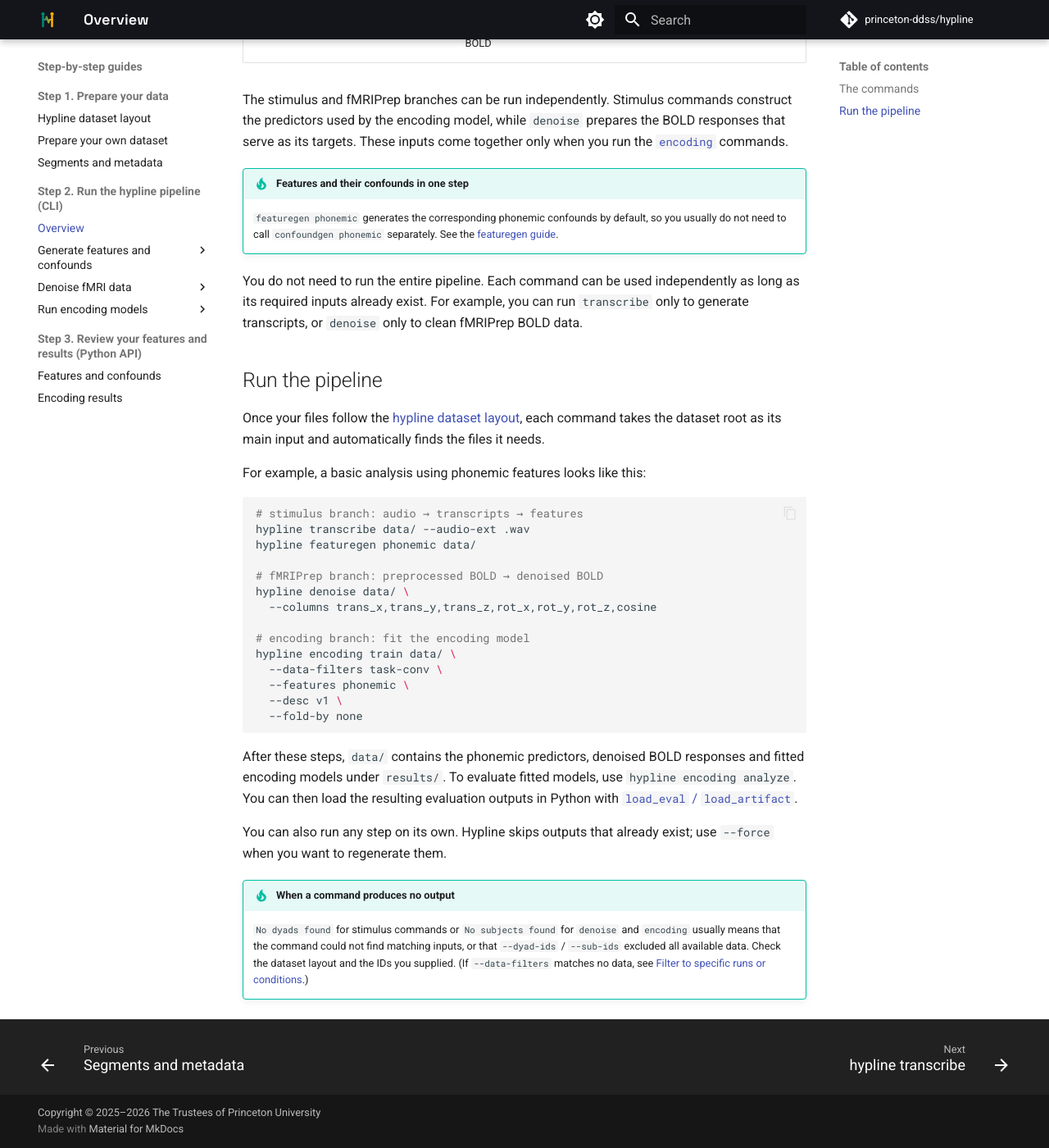
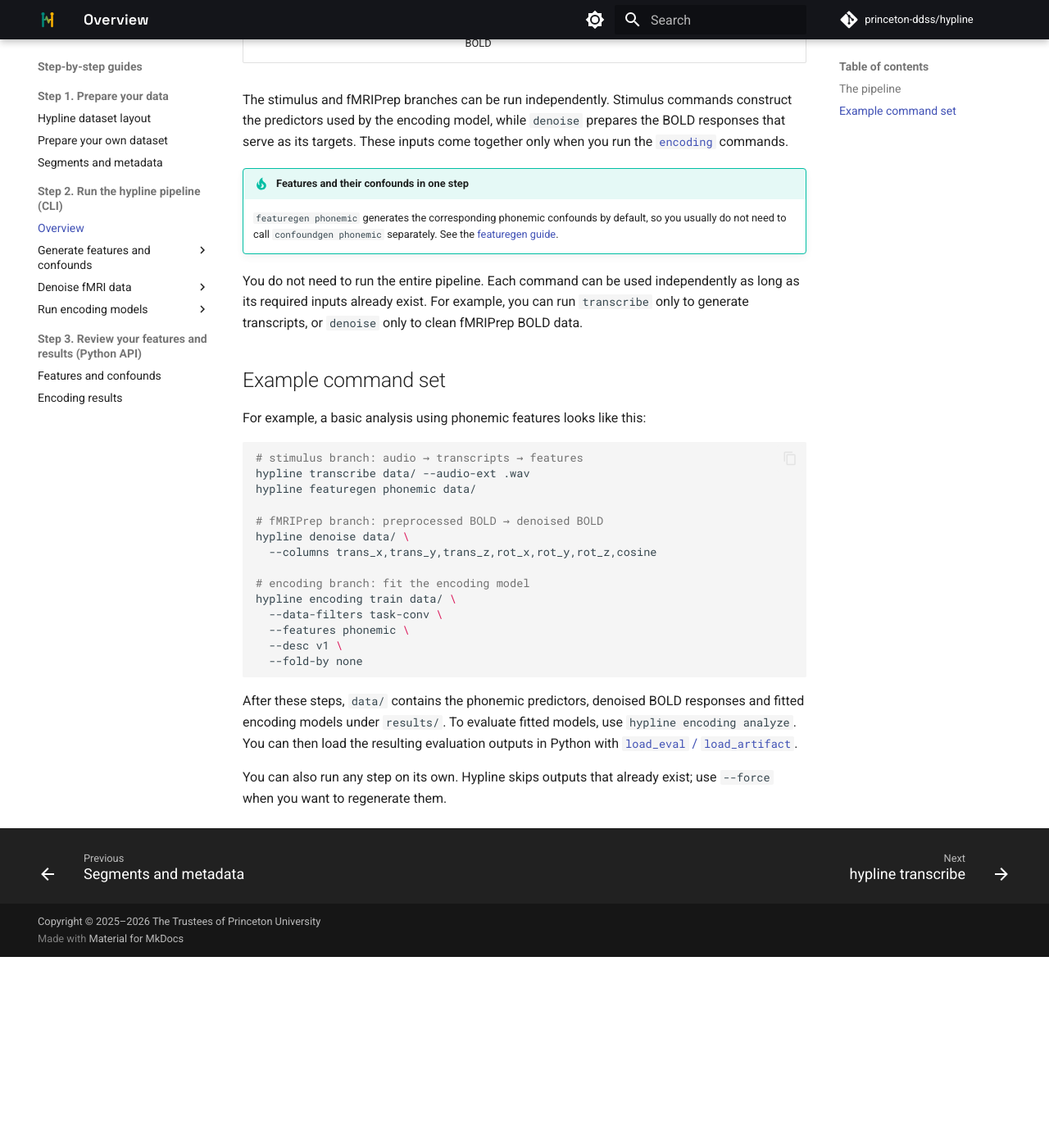
Before and after one commit to princeton-ddss/hypline, an MkDocs documentation site: the page built from docs/mkdocs/how-to/overview.md, in a window 1280 px wide and 1400 px high, scrolled down 1047 px. Shown: the whole window at 82% size. Built offline with MkDocs 1.6.1 and Material for MkDocs 9.7.7, drawn with Linux system fonts in a browser that asks for light colours; comment, search, counter and statistics services are not loaded; the version menu is left out; after the commit the page ends 2214 px from its top, so only the background shows below that; some of the changed text lies outside the part shown.

Commit message:
Update overview and command pipeline documentation

```diff
--- a/docs/mkdocs/how-to/overview.md
+++ b/docs/mkdocs/how-to/overview.md
@@ -1,9 +1,10 @@
 # Overview
 
-## The commands
+## The pipeline
 
-Hypline's commands form a modular pipeline. Each command reads from the same
-dataset root and writes its outputs back into that dataset.
+Hypline's commands form a modular pipeline. Once your files follow the
+[hypline dataset layout](data-prep/layout.md), each command takes the dataset root
+as its main input and automatically finds the files it needs.
 
 The workflow has three parts: (1) the **stimulus branch** prepares features
 describing the conversation; (2) the **fMRIPrep branch** prepares denoised BOLD responses;
@@ -38,11 +39,7 @@
 can run `transcribe` only to generate transcripts, or `denoise` only to clean
 fMRIPrep BOLD data.
 
-## Run the pipeline
-
-Once your files follow the
-[hypline dataset layout](data-prep/layout.md), each command takes the dataset root
-as its main input and automatically finds the files it needs.
+## Example command set
 
 For example, a basic analysis using phonemic features looks like this:
 
@@ -70,12 +67,3 @@
 
 You can also run any step on its own. Hypline skips outputs that already exist;
 use `--force` when you want to regenerate them.
-
-!!! tip "When a command produces no output"
-
-    `No dyads found` for stimulus commands or `No subjects found` for
-    `denoise` and `encoding` usually means that the command could not
-    find matching inputs, or that `--dyad-ids` / `--sub-ids` excluded
-    all available data. Check the dataset layout and the IDs you supplied. (If
-    `--data-filters` matches no data, see [Filter to specific runs or
-    conditions](FAQ/filter.md#when-a-filter-matches-nothing).)
```
